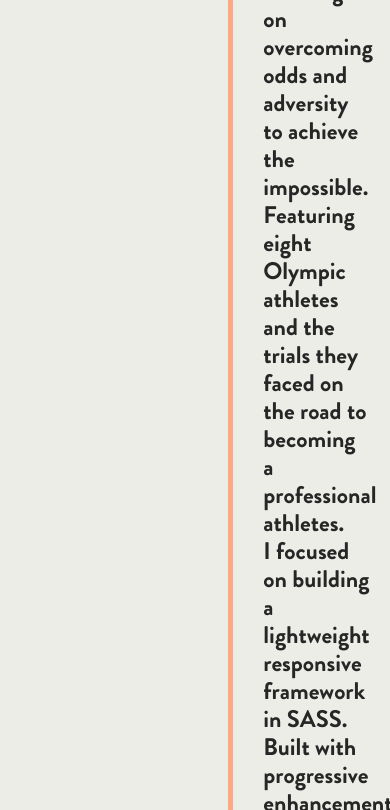
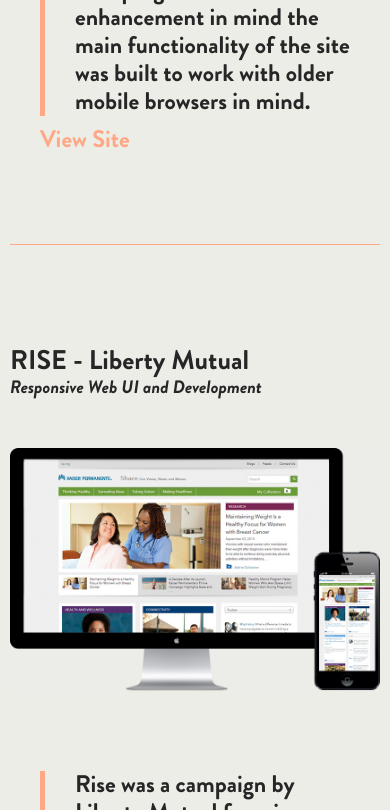
Before and after one commit to kylegoines/2014-portfolio, a website: page index.html in a window 390 px wide. Shown: the part 1190-2000 px from the top of the page. Drawn offline with Linux system fonts and the light colour scheme.

Commit message:
moving comptuers

```diff
--- a/index.html
+++ b/index.html
@@ -67,9 +67,74 @@
                         <a href="">View Site</a>
                     </div>
                 </div>
+            </div>
 
 
+            <hr class="module-divider">
+
+
+            <div class="module">
+                <h2>
+                    RISE - Liberty Mutual
+                </h2>
+                <h3>Responsive Web UI and Development</h3>
+
+                <div class="hero">
+                    <img src="/img/kiser-hero.jpg" alt="rise responsive hero" />
+                </div>
+
+                <div class="col-2">
+                    <div class="sub-img">
+                        <img src="/img/kiser-sub.jpg" />
+                    </div>
+                    <div class="info">
+                        <div class="paras">
+                            <p>
+                                Rise was a campaign by Liberty Mutual focusing on overcoming odds and adversity to achieve the impossible. Featuring eight Olympic athletes and the trials they faced on the road to becoming a professional athletes.
+                            </p>
+                            <p>
+                                I focused on building a lightweight responsive framework in SASS. Built with progressive enhancement in mind the main functionality of the site was built to work with older mobile browsers in mind.
+                            </p>
+
+                        </div>
+                        <a href="">View Site</a>
+                    </div>
+                </div>
             </div>
+
+
+            <hr class="module-divider">
+
+
+            <div class="module">
+                <h2>
+                    Client Facing Site - Hill Holliday
+                </h2>
+                <h3>Responsive Web UI and Development</h3>
+
+                <div class="hero">
+                    <img src="/img/hh-hero.jpg" alt="hill holliday responsive hero" />
+                </div>
+
+                <div class="col-2">
+                    <div class="sub-img">
+                        <img src="/img/hh-sub.jpg" />
+                    </div>
+                    <div class="info">
+                        <div class="paras">
+                            <p>
+                                Hill Holliday, a prolific advertising giant was rolling out a new, responsive, modular client facing site. The site would need to work and be impactful across all devices, from phones to flat screen TVs.
+                            </p>
+                            <p>
+                                I built a lightweight responsive framework using SASS. The project was built with modular CSS that can be add and removed. I built a living style guide and test pages showing the modular nature of the sections.
+                            </p>
+
+                        </div>
+                        <a href="">View Site</a>
+                    </div>
+                </div>
+            </div>
+
 
         </div>
 
--- a/sass/partials/_header.scss
+++ b/sass/partials/_header.scss
@@ -47,3 +47,26 @@
 		font-family: $font-bold;
 	}
 }
+
+@include breakpoint(contact-head){
+	header{
+		h1,h2{
+			line-height: 61px;
+			font-size: 48px;
+		}
+		.contact{
+			ul{
+				display: none;
+			}
+		}
+	}
+}
+
+@include breakpoint(mobile){
+	header{
+		h1,h2{
+			font-size: 34px;
+			line-height: 44px;
+		}
+	}
+}
--- a/sass/partials/_module.scss
+++ b/sass/partials/_module.scss
@@ -33,12 +33,40 @@
 	}
 
 	p{
+		padding-top: 10px;
 		padding-left: 30px;
 		padding-right: 20px;
+		&:first-child{
+			padding-top: 0;
+		}
 	}
 
 	a{
-		margin-top: 30px;
-		float: right;
+		position: relative;
+		top: 10px;
+		margin-left: 30px;
 	}
 }
+
+
+@include breakpoint(papa-bear){
+
+
+	.col-2{
+		.sub-img, .info{
+			@include span(12 of 12);
+			&:nth-child(2n){
+				@include span(12 of 12);
+			}
+		}
+
+		.sub-img{
+			display: none;
+		}
+
+		.info{
+			margin-top: 30px;
+		}
+
+	}
+}
--- a/sass/partials/_settings.scss
+++ b/sass/partials/_settings.scss
@@ -4,4 +4,11 @@
 
 .container{
 	@include container(1200px);
+	padding: 10px;
 }
+
+
+.module-divider{
+	border: 0; border-top: 1px solid $primary;
+	margin: 100px 0;
+}
--- a/sass/partials/_variables.scss
+++ b/sass/partials/_variables.scss
@@ -16,3 +16,17 @@
 $font-light: "brandon_grotesquelight", "Helvetica Neue", sans-serif;
 $font-bold: "brandon_grotesquebold", "Helvetica Neue", sans-serif;
 $font-bold-oblique: "brandon_grotesquebold_italic", "Helvetica Neue", sans-serif;
+
+
+
+@mixin breakpoint($point) {
+  @if $point == papa-bear {
+    @media (max-width: 1000px) { @content; }
+  }
+  @else if $point == contact-head {
+    @media (max-width: 750px) { @content; }
+  }
+  @else if $point == mobile {
+    @media (max-width: 350px) { @content; }
+  }
+}
```
Also changed, not shown: css/main.css, img/hh-hero.jpg (added), img/hh-sub.jpg (added), img/kiser-hero.jpg (added), img/kiser-sub.jpg (added).
